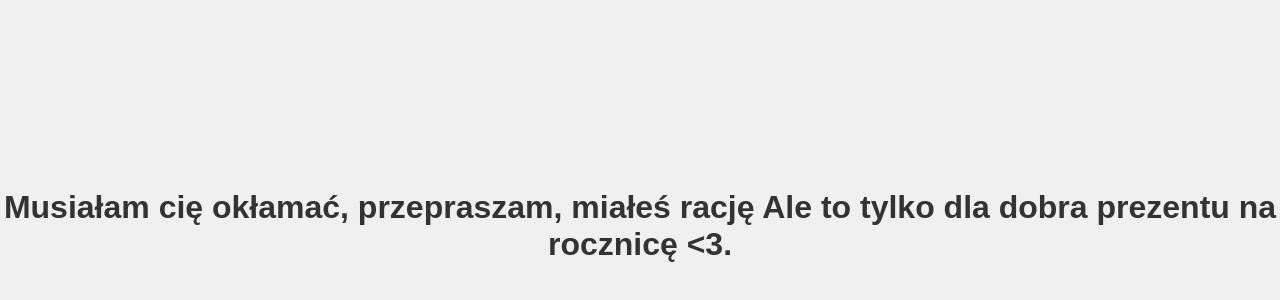
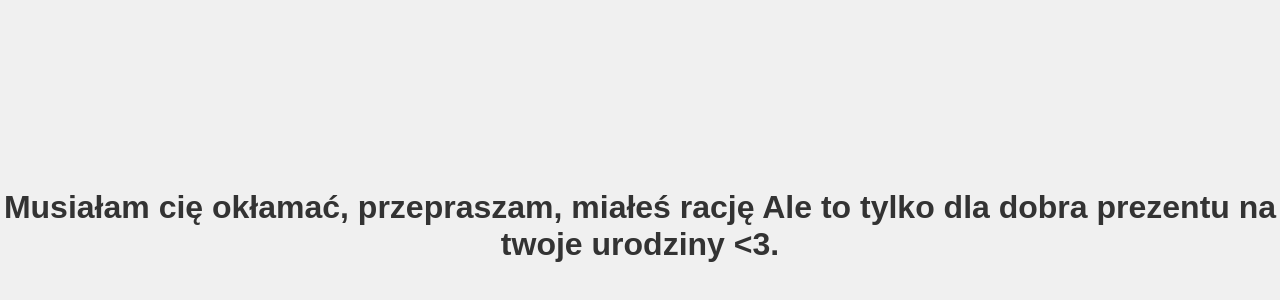
Before and after one commit to alicjaf123/Odpowiedz, a plain HTML site: page index.html in a window 1280 px wide. Shown: the part 174-474 px from the top of the page. Drawn offline with Linux system fonts and the light colour scheme.

Commit message:
Update index.html

```diff
--- a/index.html
+++ b/index.html
@@ -21,6 +21,6 @@
   </style>
 </head>
 <body>
-  <h1>Musiałam cię okłamać, przepraszam, miałeś rację Ale to tylko dla dobra prezentu na rocznicę <3.</h1>
+  <h1>Musiałam cię okłamać, przepraszam, miałeś rację Ale to tylko dla dobra prezentu na twoje urodziny <3.</h1>
 </body>
 </html>
```
